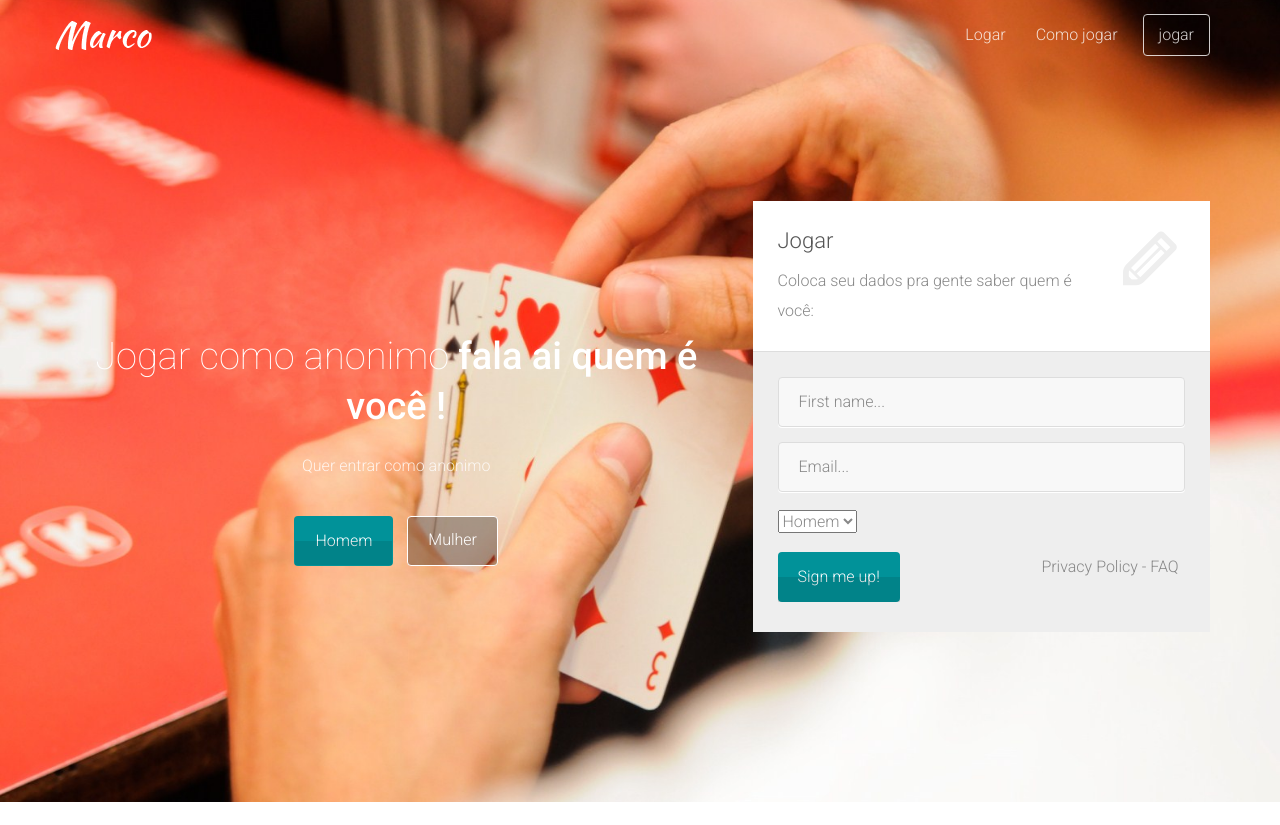
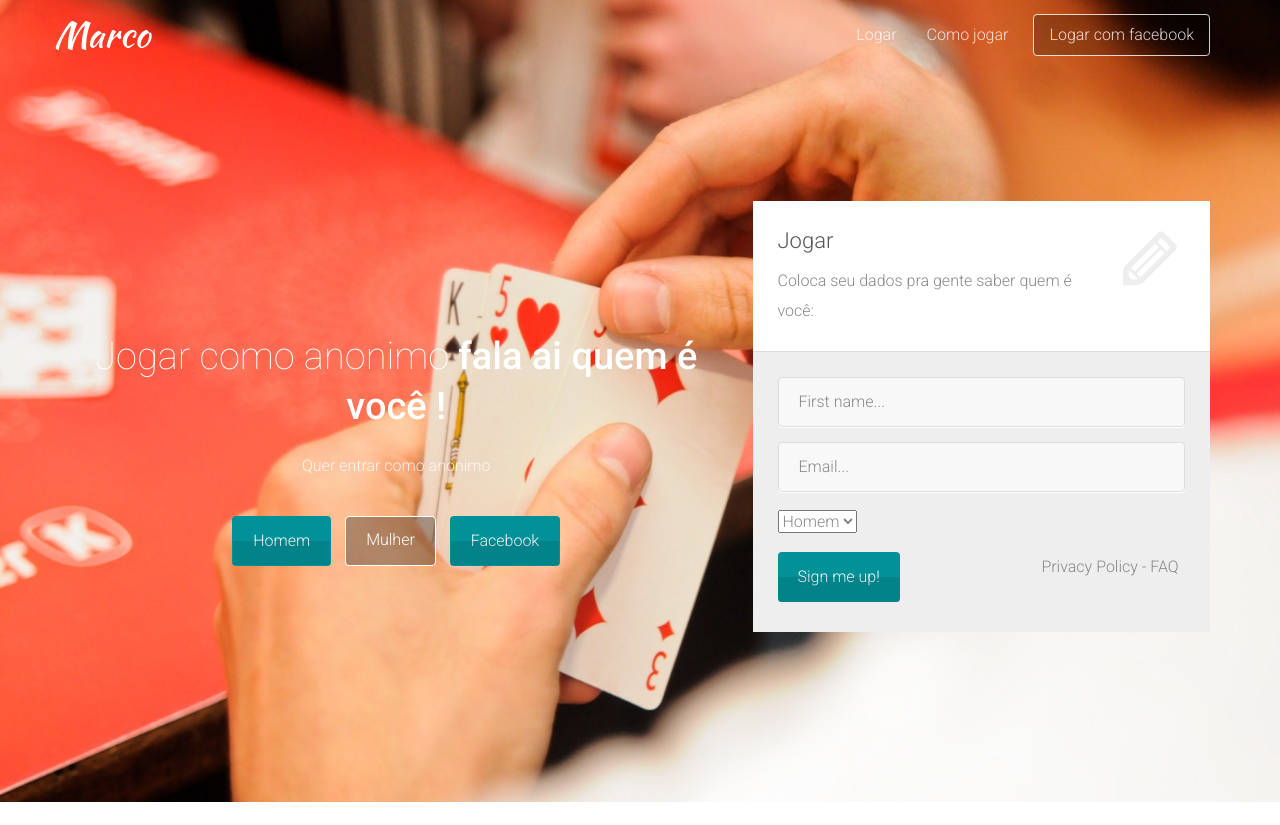
Before and after one commit to collabdevs/truco, a PHP site: page / in a window 1280 px wide. Shown: the top 825 px of the page. Run offline with PHP 8.4, Linux system fonts and the light colour scheme; some libraries are stand-ins or nearby versions.

Commit message:
landpage

```diff
--- a/index.php
+++ b/index.php
@@ -1,5 +1,5 @@
 <!DOCTYPE html>
-<html lang="en">
+<html lang="en" ng-app="sampleApp">
 
     <head>
 
@@ -33,7 +33,7 @@
 
     </head>
 
-    <body>
+    <body ng-controller="SampleCtrl">
 
         <!-- Loader -->
     	<div class="loader">
@@ -60,7 +60,7 @@
 						<ul class="nav navbar-nav navbar-right">
 							<li><a class="scroll-link" href="#features">Logar</a></li>
 							<li><a class="scroll-link" href="#how-it-works">Como jogar</a></li>
-							<li><a class="btn btn-link-2" href="#">jogar</a></li>
+							<li><a class="btn btn-link-2" ng-click="logarFacebook()">Logar com facebook</a></li>
 						</ul>
 					</div>
 				</div>
@@ -79,6 +79,7 @@
                             <div class="top-big-link wow fadeInUp">
                             	<a class="btn btn-link-1 scroll-link" href="#pricing">Homem</a>
                             	<a class="btn btn-link-2 scroll-link" href="#features">Mulher</a>
+                            	<a class="btn btn-link-1 scroll-link" ng-click="logarFacebook()">Facebook</a>
                             </div>
                         </div>
                         <div class="col-sm-5 form-box wow fadeInUp">
@@ -299,13 +300,56 @@
 
 
         <!-- Javascript -->
+    <script src="https://ajax.googleapis.com/ajax/libs/angularjs/1.6.1/angular.min.js"></script>
+	<script src="https://www.gstatic.com/firebasejs/3.6.6/firebase.js"></script>
+	<script src="https://cdn.firebase.com/libs/angularfire/2.3.0/angularfire.min.js"></script>
+
+	<script>
+	  // Initialize the Firebase SDK
+	  var config = {
+	     apiKey: "AIzaSyBlZVMRe38jJfrwead1evIuV3OfIEVXlCY",
+	    authDomain: "truco-b2e65.firebaseapp.com",
+	    databaseURL: "https://truco-b2e65.firebaseio.com",
+	    projectId: "truco-b2e65",
+	    storageBucket: "",
+	    messagingSenderId: "680811678214"
+	  };
+	  firebase.initializeApp(config);
+	</script>
         <script src="assets/js/jquery-1.11.1.min.js"></script>
         <script src="assets/bootstrap/js/bootstrap.min.js"></script>
         <script src="assets/js/jquery.backstretch.min.js"></script>
         <script src="assets/js/wow.min.js"></script>
         <script src="assets/js/retina-1.1.0.min.js"></script>
         <script src="assets/js/scripts.js"></script>
+        <script type="text/javascript">
 
+		var app = angular.module("sampleApp", ["firebase"]);
+		app.controller("SampleCtrl", function($scope, $firebaseArray , $firebaseAuth) {
+
+		  var ref = firebase.database().ref().child("mesas");
+		  $scope.messages = $firebaseArray(ref);
+
+		  $scope.addMessage = function() {
+		    $scope.messages.$add({
+		      text: $scope.newMessageText
+		    });
+		  };
+
+$scope.logarFacebook = function() {
+		     var auth = $firebaseAuth();
+
+		  // login with Facebook
+			  auth.$signInWithPopup("facebook").then(function(firebaseUser) {
+			    console.log("Signed in as:", firebaseUser.uid);
+			  }).catch(function(error) {
+			    console.log("Authentication failed:", error);
+			  });
+		  };
+
+
+		});
+        </script>
         <!--[if lt IE 10]>
             <script src="assets/js/placeholder.js"></script>
         <![endif]-->
```
